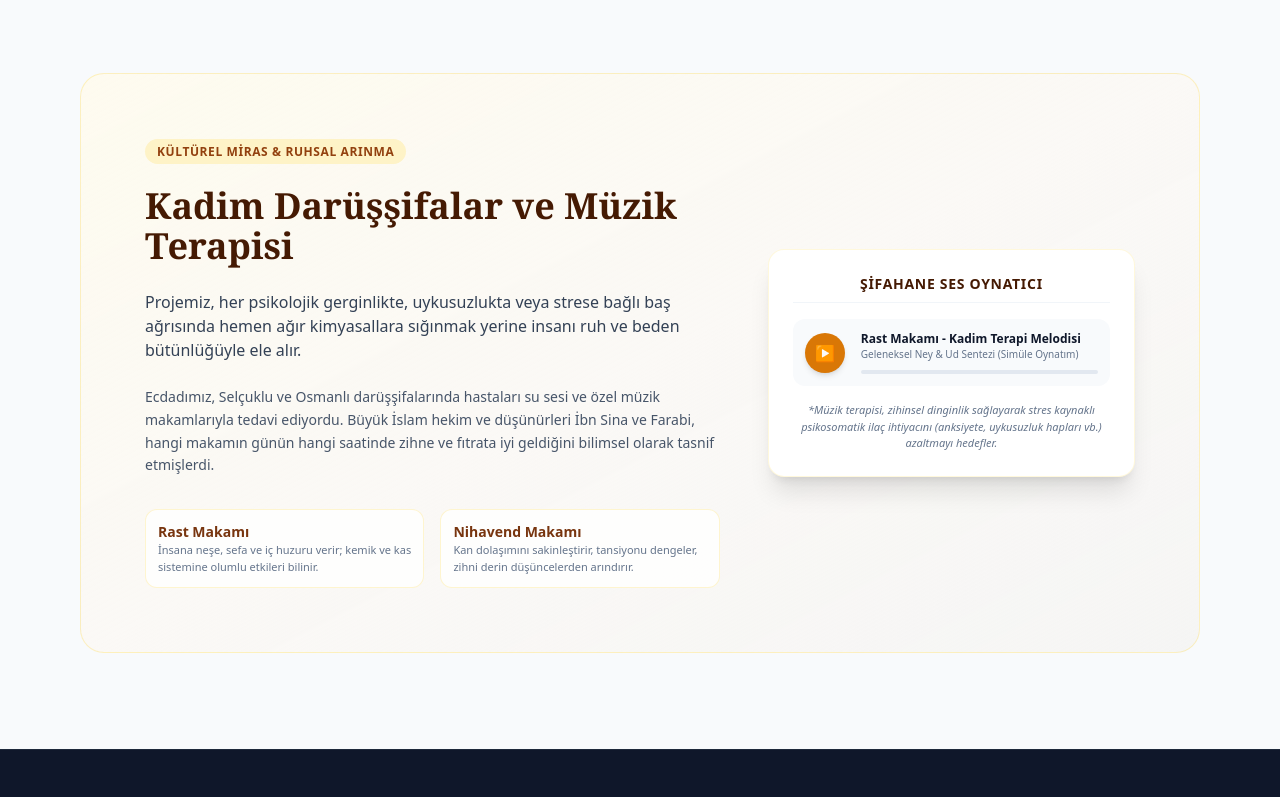
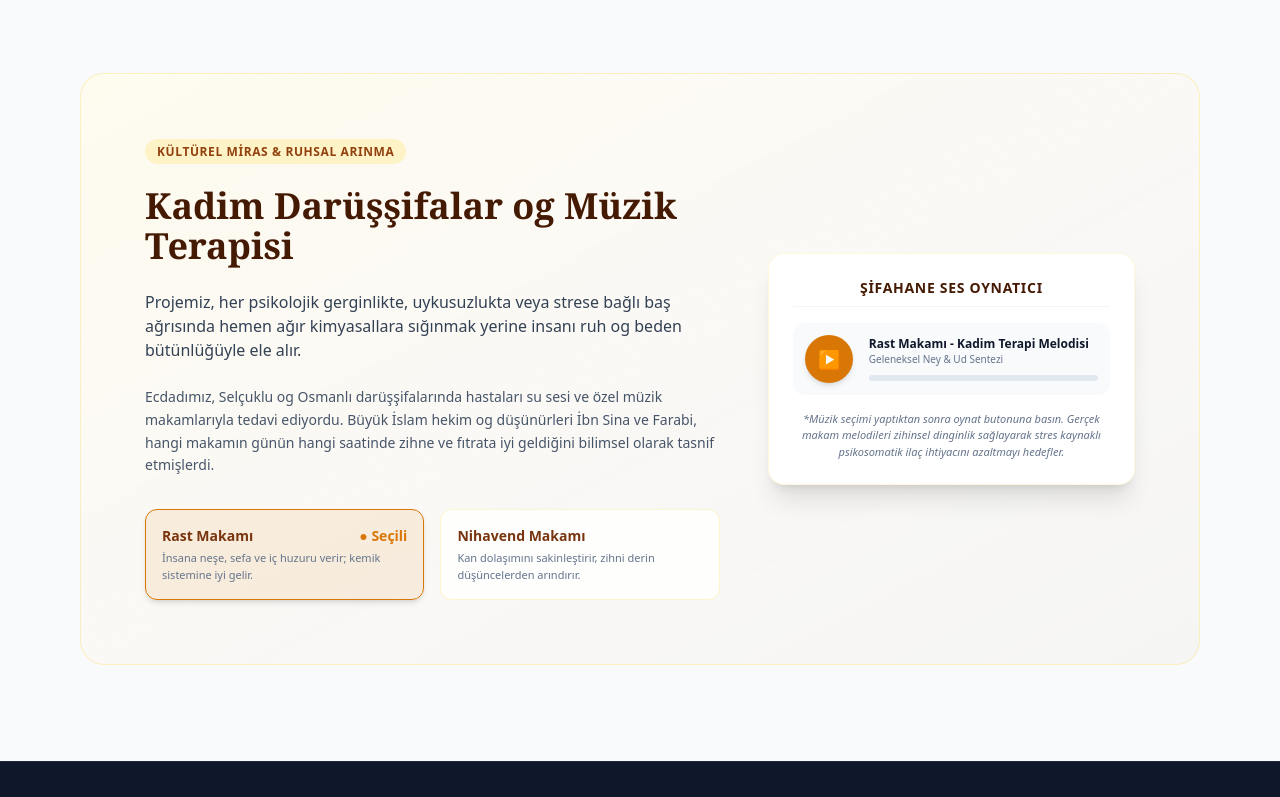
Before and after one commit to FurkanYayla/Bilin-li-Doz, a React (Vite) app: page / in a window 1280 px wide. Shown: the part 2381-3178 px from the top of the page. Built offline with nearby package versions, Linux system fonts and the light colour scheme.

Commit message:
Update App.jsx

```diff
--- a/src/App.jsx
+++ b/src/App.jsx
@@ -1,4 +1,4 @@
-import React, { useState, useEffect } from 'react';
+import React, { useState, useEffect, useRef } from 'react';
 
 export default function App() {
   // 1. Akordeon State (5 Altın Soru)
@@ -7,21 +7,62 @@ export default function App() {
   // 2. QR Kod Simülatör State
   const [qrScanned, setQrScanned] = useState(false);
 
-  // 3. Şifahane Ses Oynatıcı State
+  // 3. GERÇEK SES OYNATICI SİSTEMİ
+  const audioTracks = [
+    { id: 'rast', name: 'Rast Makamı - Kadim Terapi Melodisi', desc: 'Geleneksel Ney & Ud Sentezi', src: '/rast.mp3' },
+    { id: 'nihavend', name: 'Nihavend Makamı - Rahatlık Melodisi', desc: 'Derin Dinlendirici Kanun & Ney Sentezi', src: '/nihavend.mp3' }
+  ];
+
+  const [currentTrack, setCurrentTrack] = useState(audioTracks[0]);
   const [isPlaying, setIsPlaying] = useState(false);
   const [progress, setProgress] = useState(0);
 
+  const audioRef = useRef(null);
+
+  // Oynatma/Durdurma Kontrolü
+  const togglePlay = () => {
+    if (isPlaying) {
+      audioRef.current.pause();
+    } else {
+      audioRef.current.play().catch(err => console.log("Ses dosyası yüklenemedi:", err));
+    }
+    setIsPlaying(!isPlaying);
+  };
+
+  // Makam Değiştirme Kontrolü
+  const changeTrack = (track) => {
+    setCurrentTrack(track);
+    setIsPlaying(false);
+    setProgress(0);
+    if (audioRef.current) {
+      audioRef.current.pause();
+      audioRef.current.load();
+    }
+  };
+
+  // Müzik çalarken ilerleme çubuğunu güncelleme
+  const handleTimeUpdate = () => {
+    if (audioRef.current) {
+      const current = audioRef.current.currentTime;
+      const duration = audioRef.current.duration;
+      if (duration) {
+        setProgress((current / duration) * 100);
+      }
+    }
+  };
+
+  // Müzik bittiğinde otomatik durdurma veya başa sarma
+  const handleAudioEnded = () => {
+    setIsPlaying(false);
+    setProgress(0);
+  };
+
+  // Şarkı çalarken makam değişirse otomatik oynat
   useEffect(() => {
-    let interval;
-    if (isPlaying) {
-      interval = setInterval(() => {
-        setProgress((prev) => (prev >= 100 ? 0 : prev + 1));
-      }, 150);
-    } else {
-      clearInterval(interval);
+    if (isPlaying && audioRef.current) {
+      audioRef.current.play().catch(() => setIsPlaying(false));
     }
-    return () => clearInterval(interval);
-  }, [isPlaying]);
+  }, [currentTrack]);
 
   const toggleAccordion = (id) => {
     setActiveAccordion(activeAccordion === id ? null : id);
@@ -38,6 +79,14 @@ export default function App() {
   return (
     <div className="min-h-screen bg-slate-50 text-slate-800 antialiased overflow-x-hidden font-sans">
 
+      {/* GİZLİ HTML5 AUDIO ETİKETİ (Arka Planda Sesi Çalan Motor) */}
+      <audio
+        ref={audioRef}
+        src={currentTrack.src}
+        onTimeUpdate={handleTimeUpdate}
+        onEnded={handleAudioEnded}
+      />
+
       {/* MENÜ ALANI */}
       <nav className="sticky top-0 z-50 bg-white/80 backdrop-blur-md border-b border-slate-100">
         <div className="max-w-7xl mx-auto px-4 sm:px-6 lg:px-8">
@@ -50,7 +99,7 @@ export default function App() {
             </div>
             <div className="hidden md:flex items-center gap-8 text-sm font-medium text-slate-600">
               <a href="#vizyon" className="hover:text-teal-600 transition">Vizyonumuz</a>
-              <a href="#altin-sorular" class="hover:text-teal-600 transition">5 Altın Soru</a>
+              <a href="#altin-sorular" className="hover:text-teal-600 transition">5 Altın Soru</a>
               <a href="#qr-rehber" className="hover:text-teal-600 transition">QR Kod Sistemi</a>
               <a href="#sifahane" className="hover:text-teal-600 transition">Dijital Şifahane</a>
             </div>
@@ -145,7 +194,7 @@ export default function App() {
                   {q.title}
                 </span>
                 <svg
-                  className={`w-4 integrate-icon h-4 text-slate-400 transition-transform duration-300 ${activeAccordion === q.id ? 'raw-icon rotate-180' : ''}`}
+                  className={`w-4 h-4 text-slate-400 transition-transform duration-300 ${activeAccordion === q.id ? 'rotate-180' : ''}`}
                   fill="none" stroke="currentColor" viewBox="0 0 24 24"
                 >
                   <path strokeLinecap="round" strokeLinejoin="round" strokeWidth="2" d="M19 9l-7 7-7-7" />
@@ -176,7 +225,7 @@ export default function App() {
             <div className="bg-teal-950/40 p-5 rounded-xl border border-teal-800 space-y-3">
               <h4 className="font-bold text-emerald-400 flex items-center gap-2 text-sm sm:text-base">❄️ Soğuk Zincir ve Saklama Dereceleri</h4>
               <p className="text-xs sm:text-sm text-teal-200/90 leading-relaxed">
-                Çoğu ilaç 15-25°C arasındaki oda sıcaklığında saklanırken, bazı biyolojik ürünler, insülinler ve aşılar 2-8°C buzdolabı ortamı (soğuk zincir) gerektirir. Uygun sıcaklıkta tutulmayan ilaçların kimyasal yapısı bozularak şifa yerine toksik maddelere dönüşebilir.
+                Çoğu ilaç 15-25°C arasındaki oda sıcaklığında saklanırken, bazı biyolojik ürünler, insülinler og aşılar 2-8°C buzdolabı ortamı (soğuk zincir) gerektirir. Uygun sıcaklıkta tutulmayan ilaçların kimyasal yapısı bozularak şifa yerine toksik maddelere dönüşebilir.
               </p>
             </div>
           </div>
@@ -208,7 +257,7 @@ export default function App() {
                   <div className="text-xs font-bold text-slate-900">Parasetamol 500 mg Tablet</div>
                   <div className="text-[11px] text-slate-600 space-y-1 border-t border-emerald-200/50 pt-2 mt-1">
                     <div><strong>Maksimum Isı:</strong> 25°C (Oda Sıcaklığı)</div>
-                    <div><strong>Nem Koşulu:</strong> Kuru, Kutusunda ve Işıksız Ortam</div>
+                    <div><strong>Nem Koşulu:</strong> Kuru, Kutusunda og Işıksız Ortam</div>
                     <div className="text-rose-600 font-semibold mt-1">⚠ Buzdolabına koymayınız, dondurmayınız.</div>
                   </div>
                 </div>
@@ -221,51 +270,72 @@ export default function App() {
       {/* DİJİTAL ŞİFAHANE VE MÜZİK TERAPİ */}
       <section id="sifahane" className="py-24 max-w-6xl mx-auto px-4">
         <div className="bg-gradient-to-br from-amber-50/80 via-orange-50/40 to-stone-100 rounded-3xl p-8 md:p-16 border border-amber-200/50 grid md:grid-cols-5 gap-12 items-center relative overflow-hidden">
+
           <div className="md:col-span-3 space-y-6">
             <span className="bg-amber-100 text-amber-800 px-3 py-1 rounded-full text-xs font-bold uppercase tracking-wider">Kültürel Miras & Ruhsal Arınma</span>
-            <h2 className="text-3xl sm:text-4xl font-bold text-amber-950 font-serif">Kadim Darüşşifalar ve Müzik Terapisi</h2>
+            <h2 className="text-3xl sm:text-4xl font-bold text-amber-950 font-serif">Kadim Darüşşifalar og Müzik Terapisi</h2>
             <p className="text-slate-700 leading-relaxed text-sm sm:text-base">
-              Projemiz, her psikolojik gerginlikte, uykusuzlukta veya strese bağlı baş ağrısında hemen ağır kimyasallara sığınmak yerine insanı ruh ve beden bütünlüğüyle ele alır.
+              Projemiz, her psikolojik gerginlikte, uykusuzlukta veya strese bağlı baş ağrısında hemen ağır kimyasallara sığınmak yerine insanı ruh og beden bütünlüğüyle ele alır.
             </p>
             <p className="text-slate-600 leading-relaxed text-sm">
-              Ecdadımız, Selçuklu ve Osmanlı darüşşifalarında hastaları su sesi ve özel müzik makamlarıyla tedavi ediyordu. Büyük İslam hekim ve düşünürleri İbn Sina ve Farabi, hangi makamın günün hangi saatinde zihne ve fıtrata iyi geldiğini bilimsel olarak tasnif etmişlerdi.
+              Ecdadımız, Selçuklu og Osmanlı darüşşifalarında hastaları su sesi ve özel müzik makamlarıyla tedavi ediyordu. Büyük İslam hekim og düşünürleri İbn Sina ve Farabi, hangi makamın günün hangi saatinde zihne ve fıtrata iyi geldiğini bilimsel olarak tasnif etmişlerdi.
             </p>
 
+            {/* İnteraktif Makam Seçim Kartları */}
             <div className="grid grid-cols-2 gap-4 pt-2">
-              <div className="bg-white/80 p-3 rounded-xl border border-amber-200/40">
-                <div class="font-bold text-amber-900 text-xs sm:text-sm">Rast Makamı</div>
-                <div className="text-[11px] text-slate-500">İnsana neşe, sefa ve iç huzuru verir; kemik ve kas sistemine olumlu etkileri bilinir.</div>
-              </div>
-              <div className="bg-white/80 p-3 rounded-xl border border-amber-200/40">
-                <div className="font-bold text-amber-900 text-xs sm:text-sm">Nihavend Makamı</div>
-                <div className="text-[11px] text-slate-500">Kan dolaşımını sakinleştirir, tansiyonu dengeler, zihni derin düşüncelerden arındırır.</div>
-              </div>
+              <button
+                onClick={() => changeTrack(audioTracks[0])}
+                className={`p-4 rounded-xl border text-left transition ${currentTrack.id === 'rast' ? 'bg-amber-600/10 border-amber-600 shadow-md' : 'bg-white/80 border-amber-200/40 hover:bg-amber-50'}`}
+              >
+                <div className="font-bold text-amber-900 text-xs sm:text-sm flex items-center justify-between">
+                  <span>Rast Makamı</span>
+                  {currentTrack.id === 'rast' && <span className="text-amber-600">● Seçili</span>}
+                </div>
+                <div className="text-[11px] text-slate-500 mt-1">İnsana neşe, sefa ve iç huzuru verir; kemik sistemine iyi gelir.</div>
+              </button>
+
+              <button
+                onClick={() => changeTrack(audioTracks[1])}
+                className={`p-4 rounded-xl border text-left transition ${currentTrack.id === 'nihavend' ? 'bg-amber-600/10 border-amber-600 shadow-md' : 'bg-white/80 border-amber-200/40 hover:bg-amber-50'}`}
+              >
+                <div className="font-bold text-amber-900 text-xs sm:text-sm flex items-center justify-between">
+                  <span>Nihavend Makamı</span>
+                  {currentTrack.id === 'nihavend' && <span className="text-amber-600">● Seçili</span>}
+                </div>
+                <div className="text-[11px] text-slate-500 mt-1">Kan dolaşımını sakinleştirir, zihni derin düşüncelerden arındırır.</div>
+              </button>
             </div>
           </div>
 
+          {/* GERÇEK SES OYNATICI PANELİ */}
           <div className="md:col-span-2 bg-white p-6 rounded-2xl shadow-xl border border-amber-200/30 space-y-4">
             <div className="text-center font-bold text-sm text-amber-950 uppercase tracking-wider pb-2 border-b border-slate-100">
               Şifahane Ses Oynatıcı
             </div>
             <div className="flex items-center gap-4 bg-slate-50 p-3 rounded-xl">
               <button
-                onClick={() => setIsPlaying(!isPlaying)}
-                className="h-10 w-10 bg-amber-600 hover:bg-amber-700 text-white rounded-full flex items-center justify-center transition shrink-0 shadow-md"
+                onClick={togglePlay}
+                className="h-12 w-12 bg-amber-600 hover:bg-amber-700 text-white rounded-full flex items-center justify-center transition shrink-0 shadow-md text-lg"
               >
                 {isPlaying ? '⏸' : '▶'}
               </button>
               <div className="w-full">
-                <div className={`text-xs font-bold transition-colors ${isPlaying ? 'text-amber-600' : 'text-slate-900'}`}>Rast Makamı - Kadim Terapi Melodisi</div>
-                <div className="text-[10px] text-slate-500">Geleneksel Ney & Ud Sentezi (Simüle Oynatım)</div>
-                <div className="w-full bg-slate-200 h-1 rounded-full mt-2 overflow-hidden">
-                  <div className="bg-amber-600 h-full transition-all duration-300" style={{ width: `${progress}%` }}></div>
+                <div className={`text-xs font-bold transition-colors ${isPlaying ? 'text-amber-600 animate-pulse' : 'text-slate-900'}`}>
+                  {currentTrack.name}
+                </div>
+                <div className="text-[10px] text-slate-500">{currentTrack.desc}</div>
+
+                {/* Dinamik İlerleme Çubuğu */}
+                <div className="w-full bg-slate-200 h-1.5 rounded-full mt-2 overflow-hidden">
+                  <div className="bg-amber-600 h-full transition-all duration-100" style={{ width: `${progress}%` }}></div>
                 </div>
               </div>
             </div>
             <p className="text-[11px] text-slate-500 italic text-center leading-normal">
-              *Müzik terapisi, zihinsel dinginlik sağlayarak stres kaynaklı psikosomatik ilaç ihtiyacını (anksiyete, uykusuzluk hapları vb.) azaltmayı hedefler.
+              *Müzik seçimi yaptıktan sonra oynat butonuna basın. Gerçek makam melodileri zihinsel dinginlik sağlayarak stres kaynaklı psikosomatik ilaç ihtiyacını azaltmayı hedefler.
             </p>
           </div>
+
         </div>
       </section>
 
```
